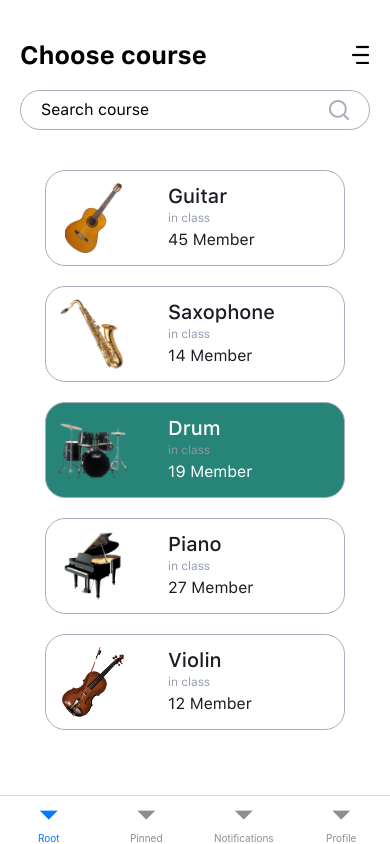
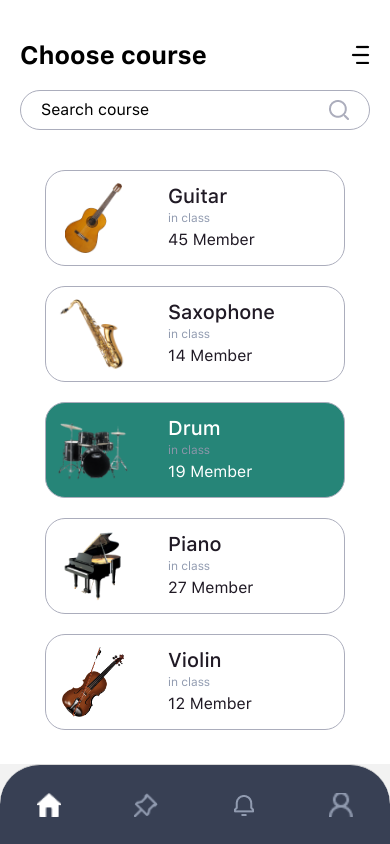
Before and after one commit to mguvensncktr/ClassFly-Music-App, a React Native app: screen /Home in a window 390 px wide. Built offline with nearby package versions, Linux system fonts and the light colour scheme.

Commit message:
bottom tab styles

```diff
--- a/constants/theme.js
+++ b/constants/theme.js
@@ -3,8 +3,8 @@ const { width, height } = Dimensions.get("window");
 
 export const COLORS = {
     // base colors
-    primary: "#268578", // orange
-    secondary: "#384054",   // gray
+    primary: "#268578",
+    secondary: "#384054",
 
     // colors
     black: "#000000",
--- a/navigation/Tabs.js
+++ b/navigation/Tabs.js
@@ -1,20 +1,58 @@
 import React from 'react';
+import { Image } from 'react-native';
 import { createBottomTabNavigator } from '@react-navigation/bottom-tabs';
 
 //screens
 import HomeScreen from '../screens/HomeScreen';
 
+// constants
+import { icons, COLORS } from '../constants';
 
 const Tabs = createBottomTabNavigator();
 
 
 const TabNavigator = () => {
     return (
-        <Tabs.Navigator screenOptions={{ headerShown: false }}>
-            <Tabs.Screen name="Root" component={HomeScreen} />
-            <Tabs.Screen name="Pinned" component={HomeScreen} />
-            <Tabs.Screen name="Notifications" component={HomeScreen} />
-            <Tabs.Screen name="Profile" component={HomeScreen} />
+        <Tabs.Navigator
+            screenOptions={{
+                headerShown: false,
+                tabBarShowLabel: false,
+                tabBarStyle: {
+                    backgroundColor: COLORS.secondary,
+                    height: 80,
+                    borderTopLeftRadius: 40,
+                    borderTopRightRadius: 40,
+                }
+            }}
+        >
+            <Tabs.Screen name="Root" component={HomeScreen}
+                options={{
+                    tabBarIcon: ({ focused }) => (
+                        <Image source={icons.home} style={{ width: 24, height: 24, tintColor: focused ? COLORS.white : COLORS.lightGray2 }} />
+                    )
+                }}
+            />
+            <Tabs.Screen name="Pinned" component={HomeScreen}
+                options={{
+                    tabBarIcon: ({ focused }) => (
+                        <Image source={icons.pin} style={{ width: 24, height: 24, tintColor: focused ? COLORS.white : COLORS.lightGray2 }} />
+                    )
+                }}
+            />
+            <Tabs.Screen name="Notifications" component={HomeScreen}
+                options={{
+                    tabBarIcon: ({ focused }) => (
+                        <Image source={icons.notification} style={{ width: 24, height: 24, tintColor: focused ? COLORS.white : COLORS.lightGray2 }} />
+                    )
+                }}
+            />
+            <Tabs.Screen name="Profile" component={HomeScreen}
+                options={{
+                    tabBarIcon: ({ focused }) => (
+                        <Image source={icons.user} style={{ width: 24, height: 24, tintColor: focused ? COLORS.white : COLORS.lightGray2 }} />
+                    )
+                }}
+            />
         </Tabs.Navigator>
     );
 }
```
